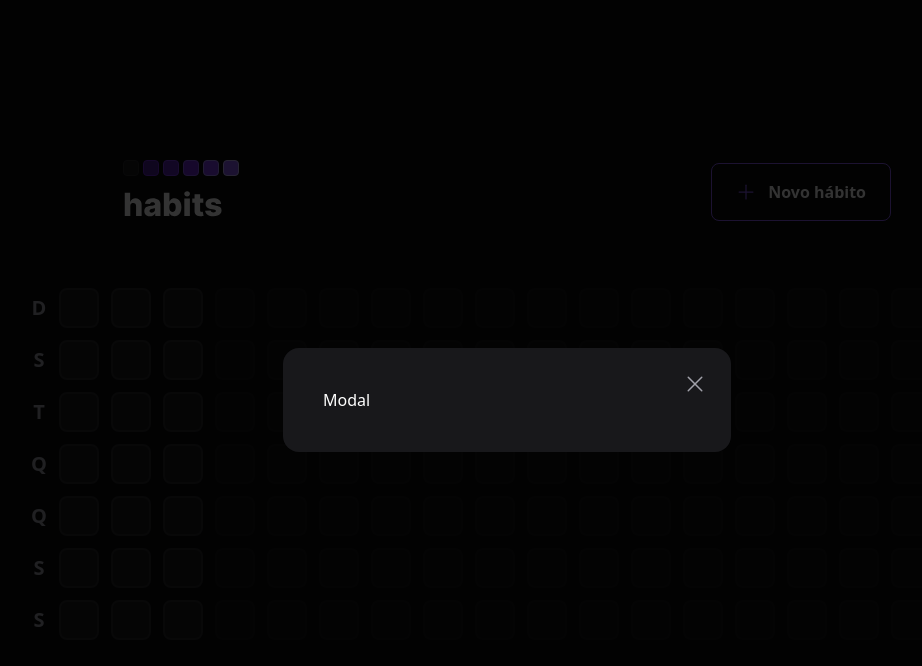
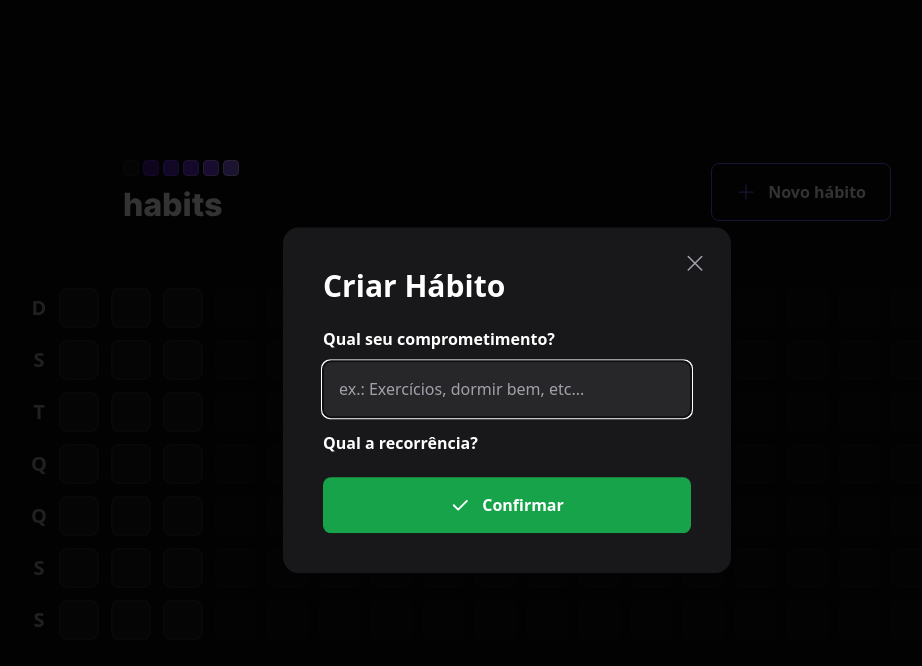
Before and after one commit to SheilaNS/nlw-setup, a React (Vite) app in the folder web/: page / in a window 1280 px wide. Both pictures are taken after a click on the button "Novo hábito". Shown: the top 666 px of the page, without its empty margins (133-1055 px from the left). Built offline with nearby package versions, Linux system fonts and the light colour scheme.

Commit message:
feat(web): Modal style done
Still need to create the frequency input

```diff
--- /dev/null
+++ b/web/src/components/HabitForm.tsx
@@ -0,0 +1,25 @@
+import { Check } from "phosphor-react";
+
+export function HabitForm() {
+  return (
+    <form className="w-full flex flex-col mt-6">
+      <label htmlFor="title" className="font-semibold leading-tight">Qual seu comprometimento?</label>
+      <input
+        type="text"
+        name=""
+        id="title"
+        placeholder="ex.: Exercícios, dormir bem, etc..."
+        autoFocus
+        className="p-4 rounded-lg mt-3 bg-zinc-800 text-white placeholder:text-zinc-400"
+      />
+      <label htmlFor="" className="font-semibold leading-tight mt-4">
+        Qual a recorrência?
+      </label>
+
+      <button type="submit" className="mt-6 rounded-lg p-4 gap-3 flex items-center justify-center font-semibold bg-green-600 hover:bg-green-500">
+        <Check size={20} weight="bold" />
+        Confirmar
+      </button>
+    </form>
+  );
+}
--- a/web/src/components/Header.tsx
+++ b/web/src/components/Header.tsx
@@ -2,6 +2,7 @@
 import { useState } from "react";
 import * as Dialog from "@radix-ui/react-dialog";
 import logoImage from "../assets/logo.svg";
+import { HabitForm } from "./HabitForm";
 
 export function Header() {
   // const [modal, setModal] = useState(false);
@@ -30,7 +31,12 @@
             <Dialog.Close className="absolute right-6 top-6 text-zinc-400 hover:text-zinc-200">
               <X size={24} aria-label="Fechar" />
             </Dialog.Close>
-            Modal
+
+            <Dialog.Title className="text-3xl leading-tight font-extrabold">
+              Criar Hábito
+            </Dialog.Title>
+
+            <HabitForm />
           </Dialog.Content>
         </Dialog.Portal>
       </Dialog.Root>
```
